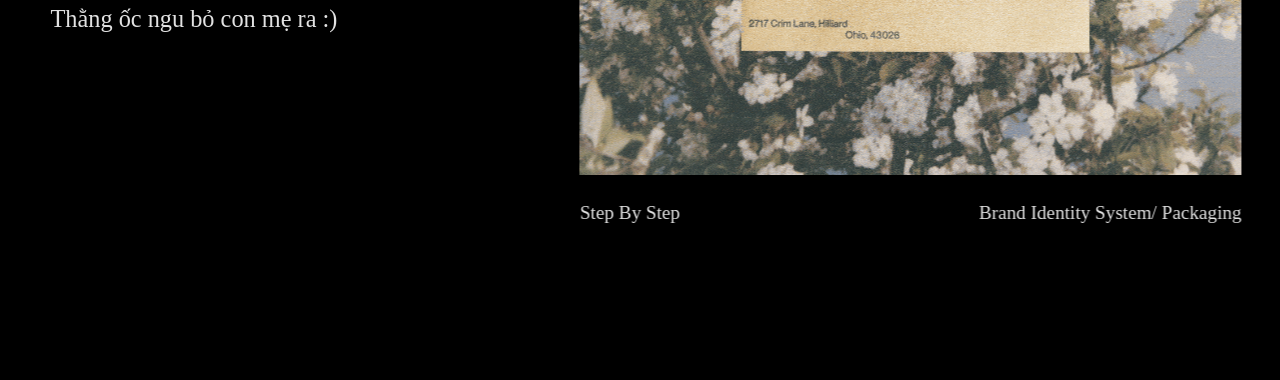
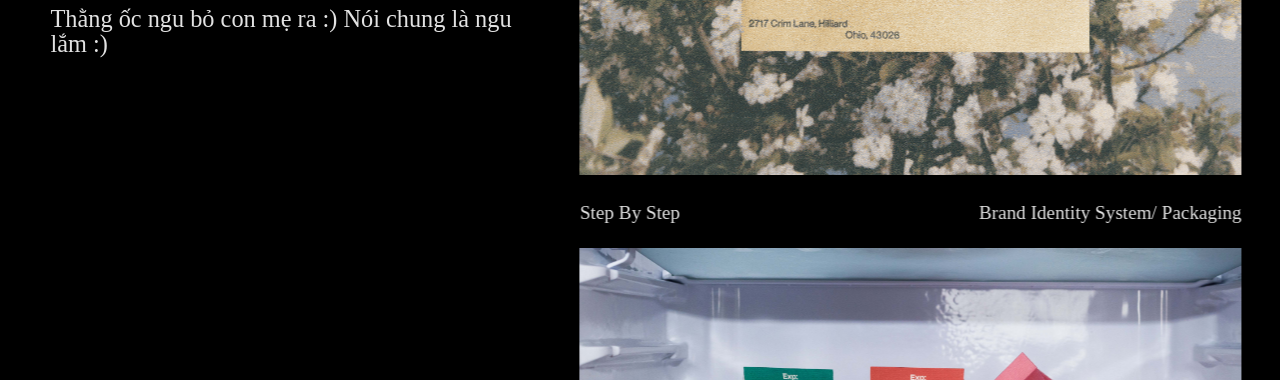
Before and after one commit to kanzu24/Code_Oc_Ngu, a plain HTML site: page index.html in a window 1280 px wide. Shown: the part 720-1100 px from the top of the page. Drawn offline with nearby package versions, Linux system fonts and the light colour scheme; files whose address does not match are found by name; a web font is replaced by a local one.

Commit message:
first commit

```diff
--- a/index.html
+++ b/index.html
@@ -25,7 +25,7 @@
                         <a href="mailto:lehienchi@gmail.com">Hoanganhjpg@gmail.com</a>
                     </div>
                     <p class="intro">
-                        Thằng ốc ngu bỏ con mẹ ra :)
+                        Thằng ốc ngu bỏ con mẹ ra :) Nói chung là ngu lắm :)
                     </p>
                 </div>
                 <div id="column-two">
```
